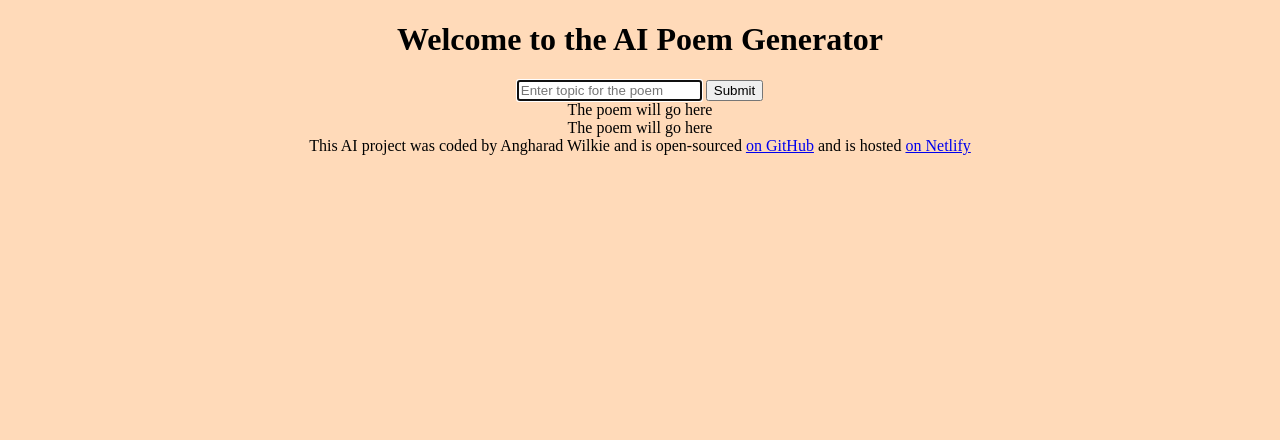
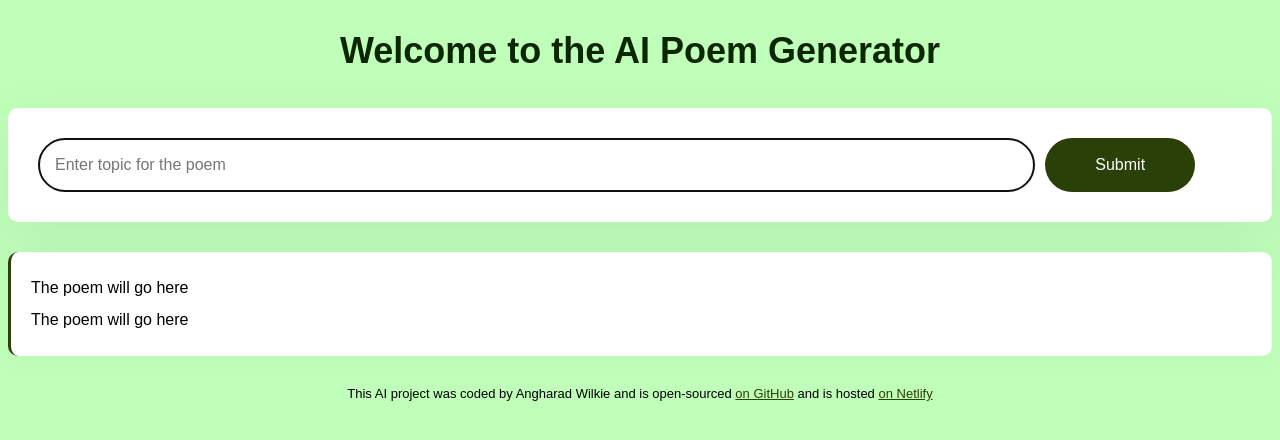
Before and after one commit to AngharadJM/AI-Poem-Generator, a plain HTML site: page index.html in a window 1280 px wide. Drawn offline with Linux system fonts and the light colour scheme; files whose address does not match are found by name.

Commit message:
Added CSS

```diff
--- a/index.html
+++ b/index.html
@@ -7,6 +7,7 @@
     <title>AI Poem Generator</title>
   </head>
   <body>
+    <container>
       <header>
         <h1>Welcome to the AI Poem Generator</h1>
       </header>
@@ -19,14 +20,16 @@
             autofocus
             required
             autocomplete="off"
+            class="instructions"
           />
-        <input type="submit" />
-        <div>
+          <input type="submit" class="submit-button" />
+        </form>
+          <div class="poem">
             The poem will go here
             <br />
             The poem will go here
           </div>
-      </form>
+
       </main>
 
       <footer>
@@ -40,6 +43,7 @@
           on Netlify</a
         >
       </footer>
+    </container>
     <script src="src/index.js"></script>
   </body>
 </html>
--- a/src/style.css
+++ b/src/style.css
@@ -1,4 +1,71 @@
 body {
-  background: peachpuff;
+  background-color: rgb(191, 255, 185);
+  font-family: Arial, Helvetica, sans-serif;
+}
+
+a {
+  color: #2b3f09;
+}
+
+.container {
+  margin: 120px auto;
+  max-width: 600px;
+}
+
+header {
+  margin-bottom: 30px;
+}
+
+h1 {
   text-align: center;
+  font-weight: 800;
+  font-size: 36px;
+  line-height: 1.5;
+  color: #0d2604;
 }
+
+form {
+  padding: 30px;
+  background-color: white;
+  box-shadow: 0px 20px 60px rgba(65, 50, 100, 0.08);
+  border-radius: 10px;
+  display: flex;
+  margin-bottom: 30px;
+}
+
+.instructions {
+  padding: 16px;
+  border: 1px solid rgba(39, 33, 66, 0.5);
+  width: 80%;
+  font-size: 16px;
+  border-radius: 50px;
+  line-height: 20px;
+  color: #0d2604;
+}
+
+.submit-button {
+  margin-left: 10px;
+  background: #2b3f09;
+  color: white;
+  border: none;
+  width: 150px;
+  font-size: 16px;
+  border-radius: 50px;
+  padding: 14px 24px;
+}
+
+.poem {
+  font-size: 16px;
+  background-color: #fff;
+  padding: 20px;
+  border-radius: 10px;
+  line-height: 2;
+  border-left: 3px solid #2b3f09;
+  box-shadow: 0px 4px 30px 0px rgba(39, 33, 66, 0.03);
+}
+
+footer {
+  text-align: center;
+  font-size: 13px;
+  margin-top: 30px;
+}
```
Lines whose indentation alone changed are shown as unchanged.
